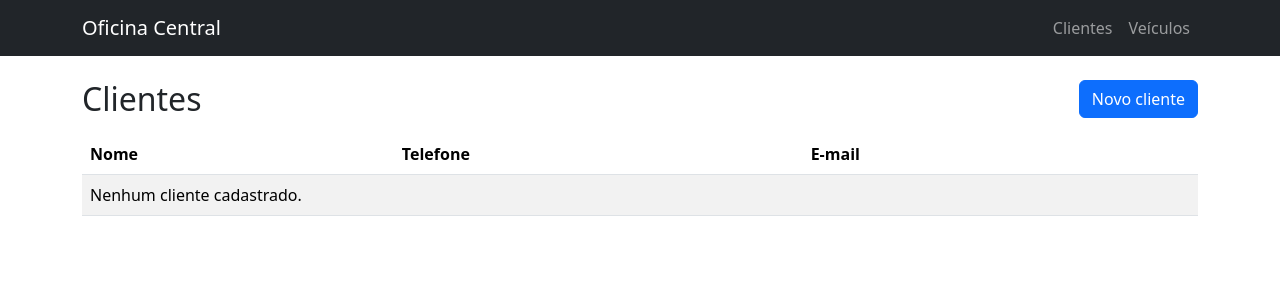
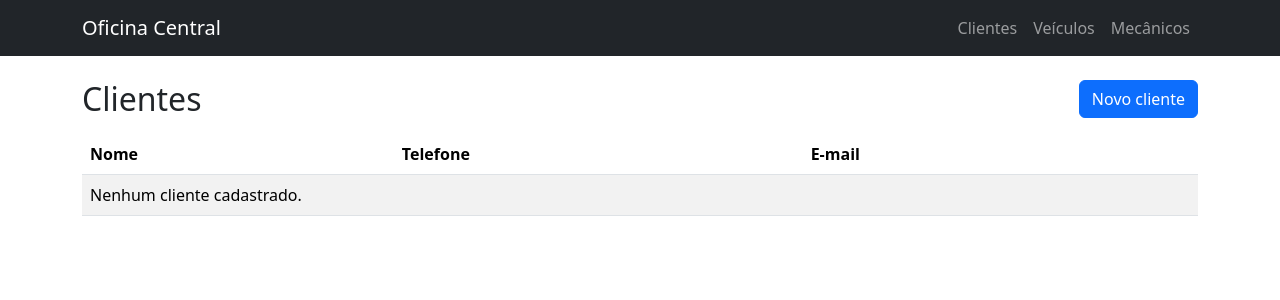
Before and after one commit to joaopaulomenezes01/Projeto-Dev-Web-2, a Django app: page /clientes/ in a window 1280 px wide. Shown: the top 300 px of the page. Run offline with Django 5.2, Linux system fonts and the light colour scheme; data that the repository does not hold is empty.

Commit message:
Adiciona link de mecânicos no menu

```diff
--- a/oficina-central/oficina/templates/oficina/base.html
+++ b/oficina-central/oficina/templates/oficina/base.html
@@ -13,6 +13,7 @@
     <div class="navbar-nav">
       <a class="nav-link" href="{% url 'cliente_lista' %}">Clientes</a>
       <a class="nav-link" href="{% url 'veiculo_lista' %}">Veículos</a>
+        <a class="nav-link" href="{% url 'mecanico_lista' %}">Mecânicos</a>
     </div>
   </div>
 </nav>
```
